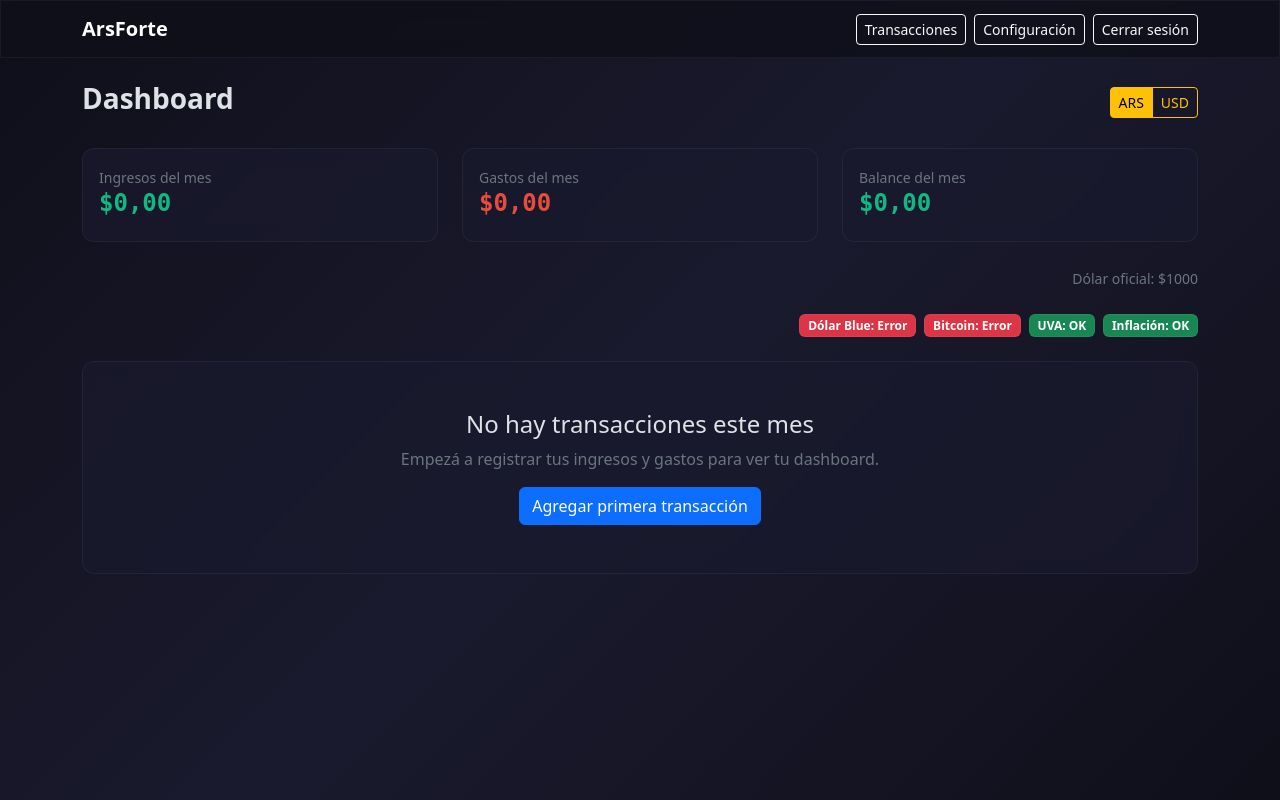
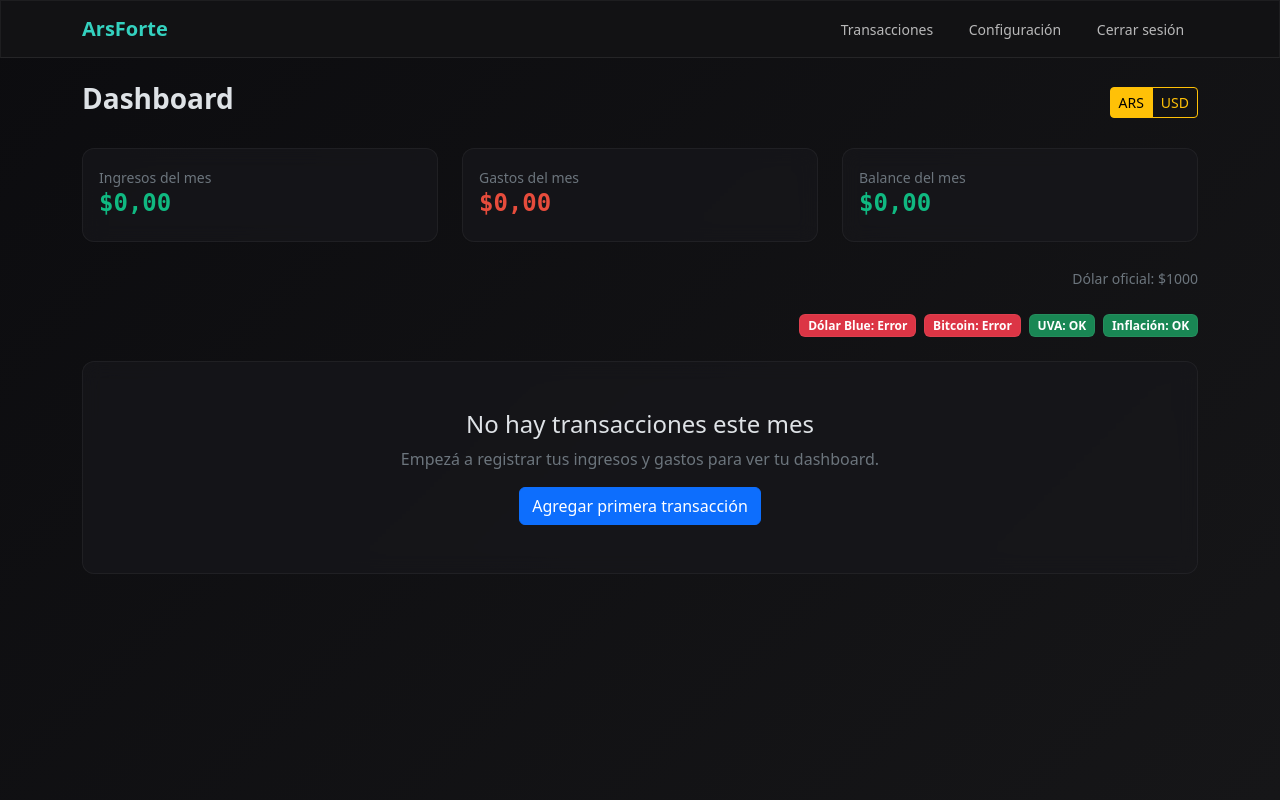
Before and after one commit to facundoroman0/arsforte-project, a Django app: page /dashboard/ in a window 1280 px wide. Run offline with Django 5.2, Linux system fonts and the light colour scheme; the visitor is signed in with stand-in values (Sample User, id 1); data comes from the database, SQL or seed files in the repository; data that the repository does not hold is empty.

Commit message:
Fix bg cards

```diff
--- a/static/css/bootstrap-custom.css
+++ b/static/css/bootstrap-custom.css
@@ -4,17 +4,20 @@
   --color-orange: #FFA62B;
   --color-negative: #e74c3c;
   --color-positive: #10b981;
-  --bg-base: #0f0f1a;
 
-  /* Glass */
-  --glass-bg: rgba(26, 26, 46, 0.7);
+  /* Background - Gris neutro (menos azulado) */
+  --bg-base: #0c0c0f;
+  --bg-secondary: #161618;
+
+  /* Glass - Más gris neutro */
+  --glass-bg: rgba(24, 24, 28, 0.7);
   --glass-border: rgba(255, 255, 255, 0.05);
   --glass-blur: 10px;
 }
 
-/* Background */
+/* Background - Gris más claro con acentos sutiles */
 body {
-  background: linear-gradient(135deg, var(--bg-base) 0%, #1a1a2e 50%, var(--bg-base) 100%);
+  background: linear-gradient(135deg, var(--bg-base), var(--bg-secondary));
   background-attachment: fixed;
   min-height: 100vh;
 }
@@ -32,8 +35,35 @@ body {
   border-radius: 12px;
 }
 
+/* Navbar - Fondo sólido con divisor */
 .navbar.glass {
-  background: rgba(15, 15, 26, 0.8);
+  background: #121214;
+  border-bottom: 1px solid rgba(255, 255, 255, 0.08);
+}
+
+.navbar-brand {
+  color: var(--color-cyan);
+}
+
+/* Navbar items */
+.navbar .btn {
+  background: transparent;
+  border: 1px solid transparent;
+  color: rgba(255, 255, 255, 0.7);
+  padding: 0.4rem 0.8rem;
+  font-size: 0.875rem;
+  transition: all 0.2s ease;
+}
+
+.navbar .btn:hover {
+  background: rgba(255, 255, 255, 0.08);
+  border-color: rgba(255, 255, 255, 0.1);
+  color: #fff;
+}
+
+.navbar .btn:active {
+  background: rgba(52, 209, 191, 0.15);
+  color: var(--color-cyan);
 }
 
 .form-control.glass,
@@ -65,7 +95,9 @@ body {
 }
 
 .badge.glass {
-  background: rgba(26, 26, 46, 0.8);
+  background: rgba(15, 15, 26, 0.8);
+  backdrop-filter: blur(8px);
+  -webkit-backdrop-filter: blur(8px);
   border: 1px solid var(--glass-border);
 }
 
--- a/templates/dashboard.html
+++ b/templates/dashboard.html
@@ -4,9 +4,9 @@
 {% block title %}Dashboard - ArsForte{% endblock %}
 
 {% block navbar_actions %}
-  <a href="{% url 'transactions:list' %}" class="btn btn-outline-light btn-sm">Transacciones</a>
-  <a href="{% url 'settings' %}" class="btn btn-outline-light btn-sm">Configuración</a>
-  <a href="{% url 'logout' %}" class="btn btn-outline-light btn-sm">Cerrar sesión</a>
+  <a href="{% url 'transactions:list' %}" class="btn btn-sm">Transacciones</a>
+  <a href="{% url 'settings' %}" class="btn btn-sm">Configuración</a>
+  <a href="{% url 'logout' %}" class="btn btn-sm">Cerrar sesión</a>
 {% endblock %}
 
 
--- a/templates/settings.html
+++ b/templates/settings.html
@@ -4,8 +4,8 @@
 {% block title %}Configuración - ArsForte{% endblock %}
 
 {% block navbar_actions %}
-  <a href="{% url 'dashboard' %}" class="btn btn-outline-light btn-sm">Dashboard</a>
-  <a href="{% url 'logout' %}" class="btn btn-outline-light btn-sm">Cerrar sesión</a>
+  <a href="{% url 'dashboard' %}" class="btn btn-sm">Dashboard</a>
+  <a href="{% url 'logout' %}" class="btn btn-sm">Cerrar sesión</a>
 {% endblock %}
 
 {% block content %}
--- a/templates/transactions/form.html
+++ b/templates/transactions/form.html
@@ -4,7 +4,7 @@
 {% block title %}{{ action }} Transacción - ArsForte{% endblock %}
 
 {% block navbar_actions %}
-  <a href="{% url 'transactions:list' %}" class="btn btn-outline-light btn-sm">Volver</a>
+  <a href="{% url 'transactions:list' %}" class="btn btn-sm">Volver</a>
 {% endblock %}
 
 {% block content %}
--- a/templates/transactions/list.html
+++ b/templates/transactions/list.html
@@ -4,8 +4,8 @@
 {% block title %}Transacciones - ArsForte{% endblock %}
 
 {% block navbar_actions %}
-  <a href="{% url 'dashboard' %}" class="btn btn-outline-light btn-sm">Dashboard</a>
-  <a href="{% url 'logout' %}" class="btn btn-outline-light btn-sm">Cerrar sesión</a>
+  <a href="{% url 'dashboard' %}" class="btn btn-sm">Dashboard</a>
+  <a href="{% url 'logout' %}" class="btn btn-sm">Cerrar sesión</a>
 {% endblock %}
 
 {% block content %}
```
